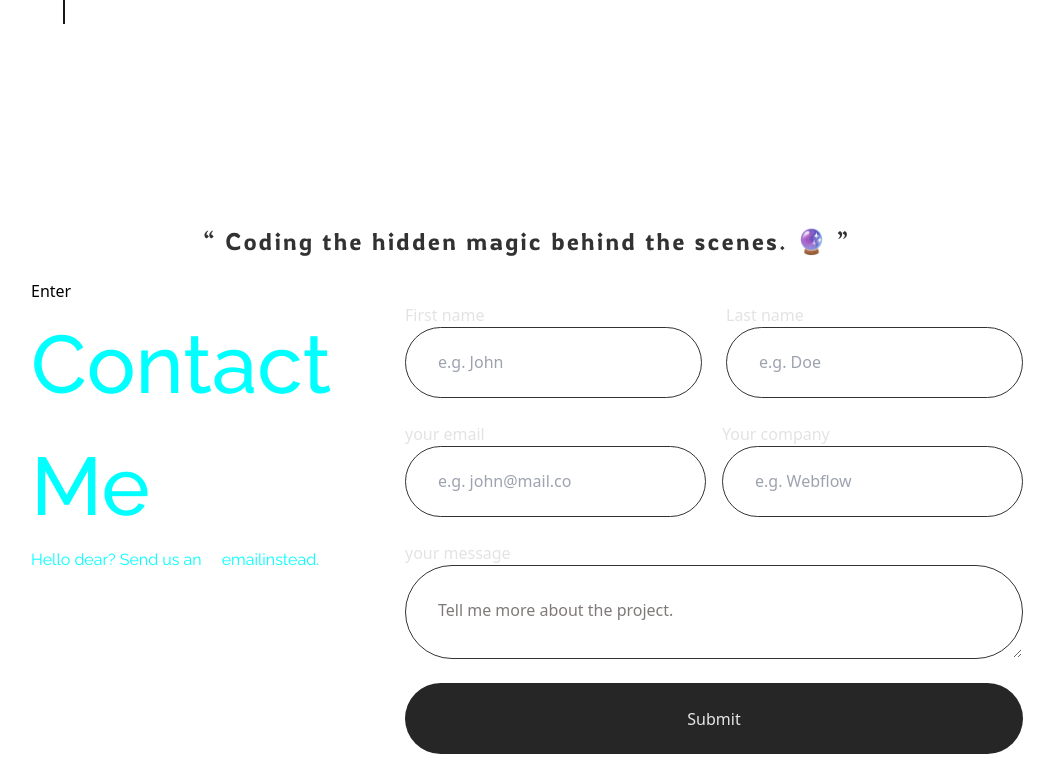
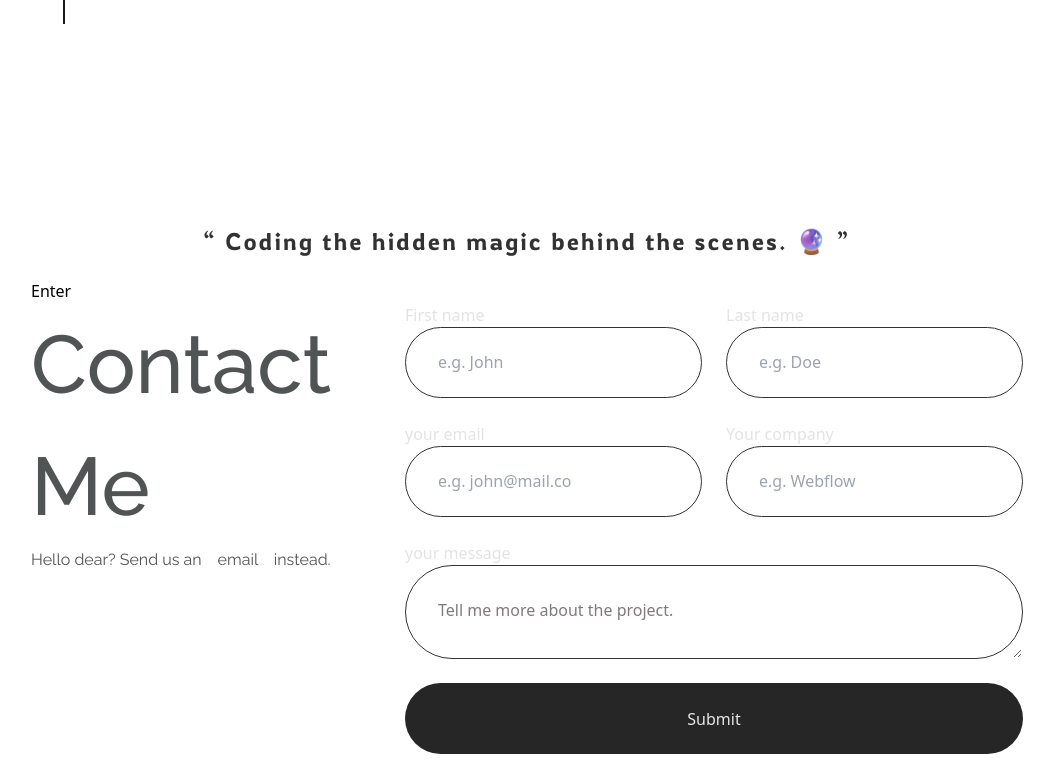
Before and after one commit to sebchi-crtl/seb-portfolio, a Next.js app: page / in a window 1280 px wide. Shown: the part 675-1453 px from the top of the page, without its empty margins (113-1167 px from the left). Built offline with nearby package versions, Linux system fonts and the light colour scheme; a web font is replaced by a local one.

Commit message:
done with the contact page design

```diff
--- a/components/contact/Contact.tsx
+++ b/components/contact/Contact.tsx
@@ -8,11 +8,11 @@ const Contact = () => {
                     Contact Me
                 </h1>
                 <p>
-                    Hello dear? Send us an &emsp;
+                    Hello dear? Send us an&emsp;
                     <span>
                         email
                     </span>
-                    instead.
+                    &emsp;instead.
                 </p>
 
             </div>
@@ -30,7 +30,7 @@ const Contact = () => {
                         </div>
                     </div>
 
-                    <div className="flex flex-col min-[479px]:flex-row gap-4 w-full my-6 ">
+                    <div className="flex flex-col min-[479px]:flex-row gap-6 w-full my-6 ">
                         <div className={` ${style.form_div} flex flex-col w-full`}>
                             <label htmlFor="name-3">your email</label>
                             <input type="text" maxLength={256} name="name-3" data-name="Name 3" placeholder="e.g. john@mail.co" id="name-3" required />
--- a/styles/contact.module.css
+++ b/styles/contact.module.css
@@ -1,7 +1,7 @@
 @import url('https://fonts.googleapis.com/css2?family=Raleway:wght@100;200;300;400;500;600;700;800;900&display=swap');
 
 .contact_text{
-    color: aqua;
+    color: #515454;
     font-family: 'Raleway', sans-serif;
 
 }
```
